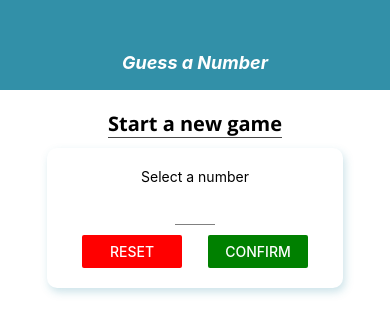
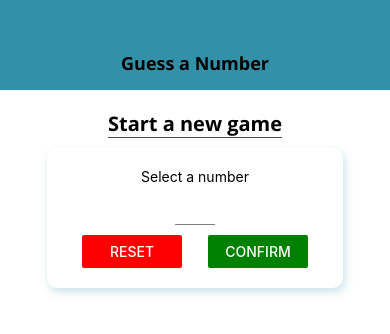
Before and after one commit to manuelsanchez2/rn-guess-a-number, a React Native app: screen / in a window 390 px wide. Shown: the top 334 px of the page. Built offline with nearby package versions, Linux system fonts and the light colour scheme.

Commit message:
Create TitleText Component

```diff
--- a/components/Header.js
+++ b/components/Header.js
@@ -1,11 +1,13 @@
 import React from "react";
-import { View, Text, StyleSheet } from "react-native";
+import { View, StyleSheet } from "react-native";
 import Colors from "../constants/colors";
+
+import TitleText from "./TitleText";
 
 const Header = (props) => {
   return (
     <View style={styles.header}>
-      <Text style={styles.headerTitle}>{props.title}</Text>
+      <TitleText>{props.title}</TitleText>
     </View>
   );
 };
@@ -19,15 +21,6 @@
     alignItems: "center",
     justifyContent: "center",
   },
-
-  headerTitle: {
-    width: "100%",
-    color: Colors.secondary_text,
-    fontSize: 18,
-    fontWeight: "bold",
-    fontStyle: "italic",
-    textAlign: "center",
-  },
 });
 
 export default Header;
--- /dev/null
+++ b/components/TitleText.js
@@ -0,0 +1,15 @@
+import React from "react";
+import { Text, StyleSheet } from "react-native";
+
+const TitleText = (props) => (
+  <Text style={{ ...styles.title, ...props.style }}>{props.children}</Text>
+);
+
+const styles = StyleSheet.create({
+  title: {
+    fontFamily: "open-sans-bold",
+    fontSize: 18,
+  },
+});
+
+export default TitleText;
```
